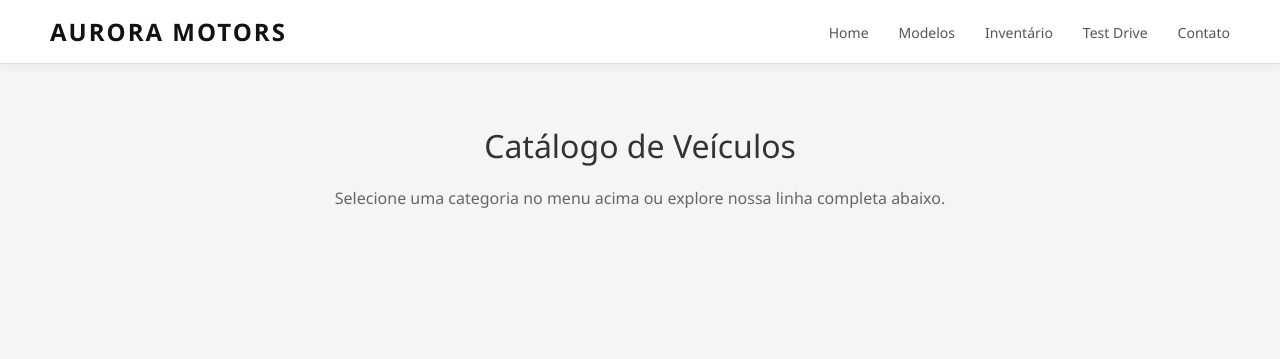
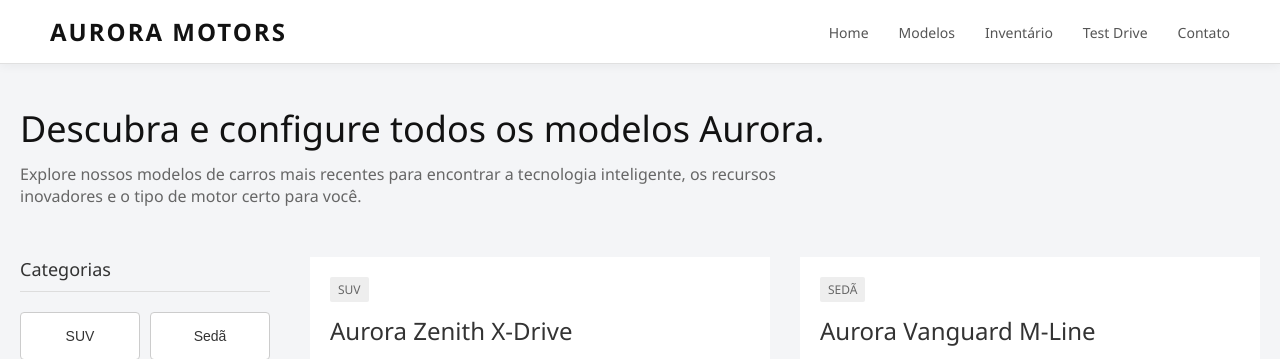
Before and after one commit to allanvictor616/auroramotors, a PHP site: page /modelos.php in a window 1280 px wide. Shown: the top 359 px of the page. Run offline with PHP 8.4, Linux system fonts and the light colour scheme.

Commit message:
Atualização página Modelos, e novas paginas de politicas

```diff
--- a/assets/css/style.css
+++ b/assets/css/style.css
@@ -157,3 +157,183 @@
     background-color: #ffffff;
     color: #000000;
 }
+
+/* =========================================
+   Páginas Legais e Textos Longos
+   ========================================= */
+.legal-content {
+    max-width: 800px; /* Limita a largura para a leitura não cansar a vista */
+    margin: 60px auto; /* Centraliza na tela com espaço em cima e embaixo */
+    padding: 0 20px;
+    color: #444;
+}
+
+.legal-content h1 {
+    font-size: 32px;
+    color: #121212;
+    margin-bottom: 20px;
+    font-weight: 400;
+}
+
+.legal-content h3 {
+    font-size: 20px;
+    color: #121212;
+    margin-top: 40px;
+    margin-bottom: 15px;
+    font-weight: 500;
+}
+
+.legal-content p {
+    font-size: 16px;
+    line-height: 1.8; /* Espaçamento generoso entre as linhas */
+    margin-bottom: 20px;
+}
+
+.legal-content ul {
+    margin-left: 20px;
+    margin-bottom: 20px;
+    line-height: 1.8;
+}
+
+/* =========================================
+   Página de Modelos (Catálogo e Filtros)
+   ========================================= */
+.modelos-page {
+    max-width: 1400px;
+    margin: 0 auto;
+    padding: 40px 20px;
+}
+
+.modelos-header {
+    margin-bottom: 50px;
+}
+
+.modelos-header h1 {
+    font-size: 36px;
+    font-weight: 300;
+    margin-bottom: 10px;
+    color: #121212;
+}
+
+.modelos-header p {
+    color: #666;
+    font-size: 16px;
+    max-width: 800px;
+}
+
+.modelos-container {
+    display: flex;
+    gap: 40px;
+    align-items: flex-start;
+}
+
+/* --- Menu Lateral de Filtros --- */
+.filtros-sidebar {
+    width: 250px;
+    flex-shrink: 0;
+}
+
+.filtros-sidebar h3 {
+    font-weight: 400;
+    margin-bottom: 20px;
+    font-size: 18px;
+    border-bottom: 1px solid #ddd;
+    padding-bottom: 10px;
+}
+
+.filtros-grid {
+    display: grid;
+    grid-template-columns: 1fr 1fr;
+    gap: 10px;
+    margin-bottom: 20px;
+}
+
+.btn-filtro {
+    background: #fff;
+    border: 1px solid #ccc;
+    padding: 15px 10px;
+    cursor: pointer;
+    border-radius: 4px;
+    font-size: 14px;
+    color: #333;
+    transition: all 0.2s ease;
+}
+
+.btn-filtro:hover, .btn-filtro.ativo {
+    border-color: #121212;
+    background: #f9f9f9;
+    font-weight: 600;
+}
+
+.btn-limpar {
+    width: 100%;
+    background: transparent;
+    border: none;
+    text-decoration: underline;
+    color: #555;
+    cursor: pointer;
+    text-align: left;
+    padding: 10px 0;
+    font-size: 14px;
+}
+
+.btn-limpar:hover {
+    color: #121212;
+}
+
+/* --- Vitrine de Carros (Direita) --- */
+.carros-vitrine {
+    display: grid;
+    grid-template-columns: repeat(auto-fill, minmax(300px, 1fr));
+    gap: 30px;
+    width: 100%;
+}
+
+.car-card {
+    background: #fff;
+    padding: 20px;
+    transition: transform 0.3s ease;
+}
+
+.car-card:hover {
+    transform: translateY(-5px);
+}
+
+.car-badge {
+    background: #eee;
+    padding: 4px 8px;
+    font-size: 12px;
+    color: #666;
+    border-radius: 2px;
+    text-transform: uppercase;
+}
+
+.car-card h2 {
+    font-size: 24px;
+    font-weight: 300;
+    margin: 15px 0;
+}
+
+.car-card img {
+    width: 100%;
+    height: auto;
+    object-fit: contain;
+    margin-bottom: 15px;
+}
+
+.car-price {
+    font-size: 14px;
+    color: #0066b2; /* Azul estilo link/destaque */
+}
+
+.car-price strong {
+    color: #121212;
+    font-size: 18px;
+    display: block;
+    margin-top: 5px;
+}
+
+/* Classe oculta que o JavaScript vai usar */
+.escondido {
+    display: none !important;
+}
--- a/includes/footer.php
+++ b/includes/footer.php
@@ -28,9 +28,9 @@
             <div class="footer-column">
                 <h4>Modelos</h4>
                 <ul>
-                    <li><a href="#">Vanguard (Sedan)</a></li>
-                    <li><a href="#">Zenith (SUV)</a></li>
-                    <li><a href="#">Nexus (Hatch)</a></li>
+                    <li><a href="#">Sedan</a></li>
+                    <li><a href="#">SUV</a></li>
+                    <li><a href="#">Hatch</a></li>
                     <li><a href="#">Conceitos Premium</a></li>
                 </ul>
             </div>
@@ -49,9 +49,9 @@
             <div class="footer-legal">
                 <p>&copy; <?php echo date("Y"); ?> Aurora Motors. Todos os direitos reservados.</p>
                 <div class="legal-links">
-                    <a href="#">Política de Cookies</a>
-                    <a href="#">Política de Privacidade</a>
-                    <a href="#">Informações Legais</a>
+                    <a href="politica-de-cookies.php">Política de Cookies</a>
+                    <a href="politicas-de-privacidade.php">Política de Privacidade</a>
+                    <a href="informacoes-legais.php">Informações Legais</a>
                 </div>
             </div>
         </div>
--- a/modelos.php
+++ b/modelos.php
@@ -1,13 +1,58 @@
 <?php
-// Puxa o cabeçalho
+// Puxa o cabeçalho e o menu
 include 'includes/header.php';
 ?>
 
-    <main style="padding: 60px 20px; text-align: center; min-height: 60vh;">
-        <h1 style="margin-bottom: 20px; font-weight: normal;">Catálogo de Veículos</h1>
-        <p style="color: #666;">Selecione uma categoria no menu acima ou explore nossa linha completa abaixo.</p>
+    <main class="modelos-page">
+        <div class="modelos-header">
+            <h1>Descubra e configure todos os modelos Aurora.</h1>
+            <p>Explore nossos modelos de carros mais recentes para encontrar a tecnologia inteligente, os recursos inovadores e o tipo de motor certo para você.</p>
+        </div>
 
-        </main>
+        <div class="modelos-container">
+            <aside class="filtros-sidebar">
+                <h3>Categorias</h3>
+                <div class="filtros-grid">
+                    <button class="btn-filtro" data-filter="suv">SUV</button>
+                    <button class="btn-filtro" data-filter="seda">Sedã</button>
+                    <button class="btn-filtro" data-filter="hatch">Hatch</button>
+                    <button class="btn-filtro" data-filter="hyper">Hypercarro</button>
+                </div>
+                <button class="btn-limpar" id="btnLimparFiltros">Limpar Seleções</button>
+            </aside>
+
+            <section class="carros-vitrine">
+
+                <div class="car-card" data-category="suv">
+                    <span class="car-badge">SUV</span>
+                    <h2>Aurora Zenith X-Drive</h2>
+                    <img src="assets/img/zenith-banner.png" alt="Aurora Zenith">
+                    <p class="car-price">Elétrico<br><strong>A partir de R$ 415.950</strong></p>
+                </div>
+
+                <div class="car-card" data-category="seda">
+                    <span class="car-badge">Sedã</span>
+                    <h2>Aurora Vanguard M-Line</h2>
+                    <img src="assets/img/Vanguard M-Line.png" alt="Aurora Vanguard">
+                    <p class="car-price">Híbrido<br><strong>A partir de R$ 480.850</strong></p>
+                </div>
+
+                <div class="car-card" data-category="hatch">
+                    <span class="car-badge">Hatch</span>
+                    <h2>Aurora Nexus N-Line</h2>
+                    <img src="assets/img/Nexus N-Line.png" alt="Aurora Nexus">
+                    <p class="car-price">Combustão<br><strong>A partir de R$ 320.950</strong></p>
+                </div>
+
+                <div class="car-card" data-category="hyper">
+                    <span class="car-badge">Hypercarro</span>
+                    <h2>Aurora Aethel V12</h2>
+                    <img src="assets/img/Aethel V-12.png" alt="Aurora Aethel"> <p class="car-price">Híbrido Plug-in<br><strong>Consulte Condições</strong></p>
+                </div>
+
+            </section>
+        </div>
+    </main>
 
 <?php
 // Puxa o rodapé
```
Also changed, not shown: informacoes-legais.php (added, +33 -0 lines), politica-de-cookies.php (added, +33 -0 lines), politicas-de-privacidade.php (added, +32 -0 lines), script.js (+39 -2 lines), assets/img/Aethel V-12.png (added), 1 other file.
